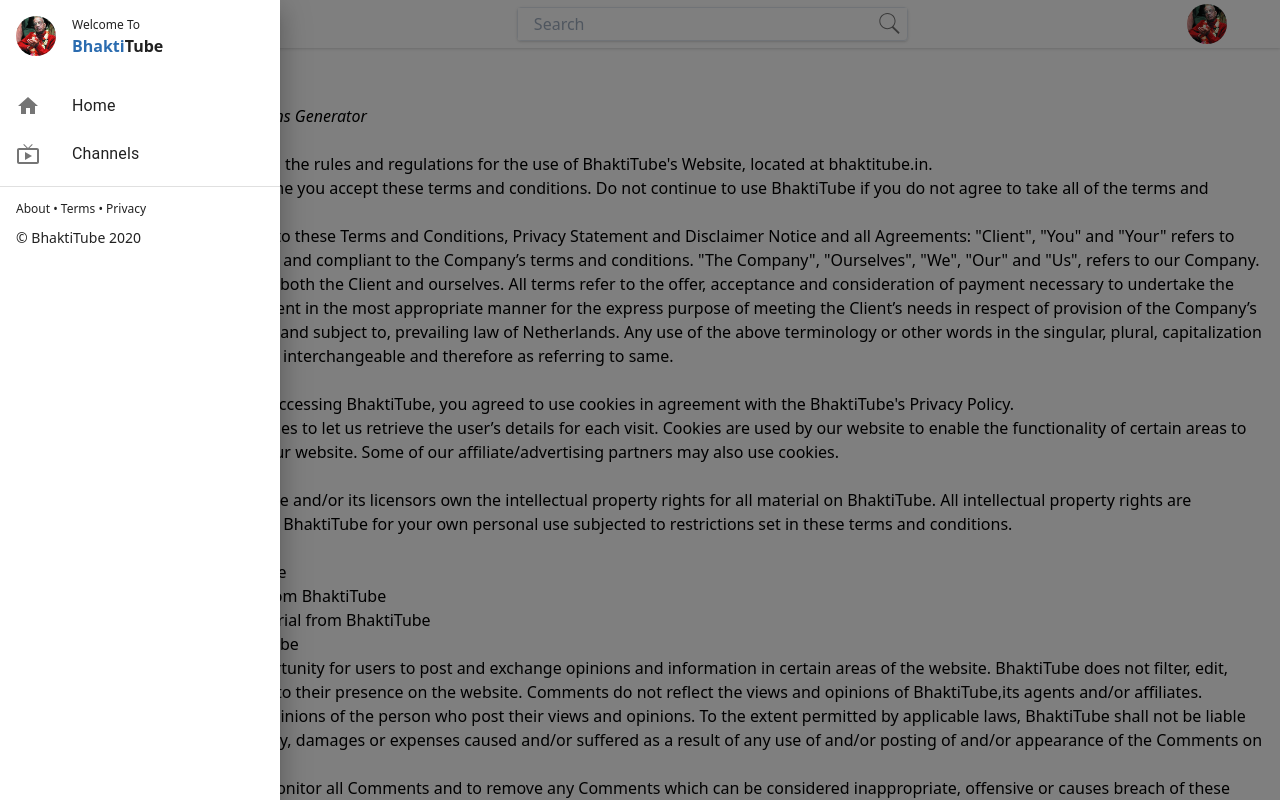
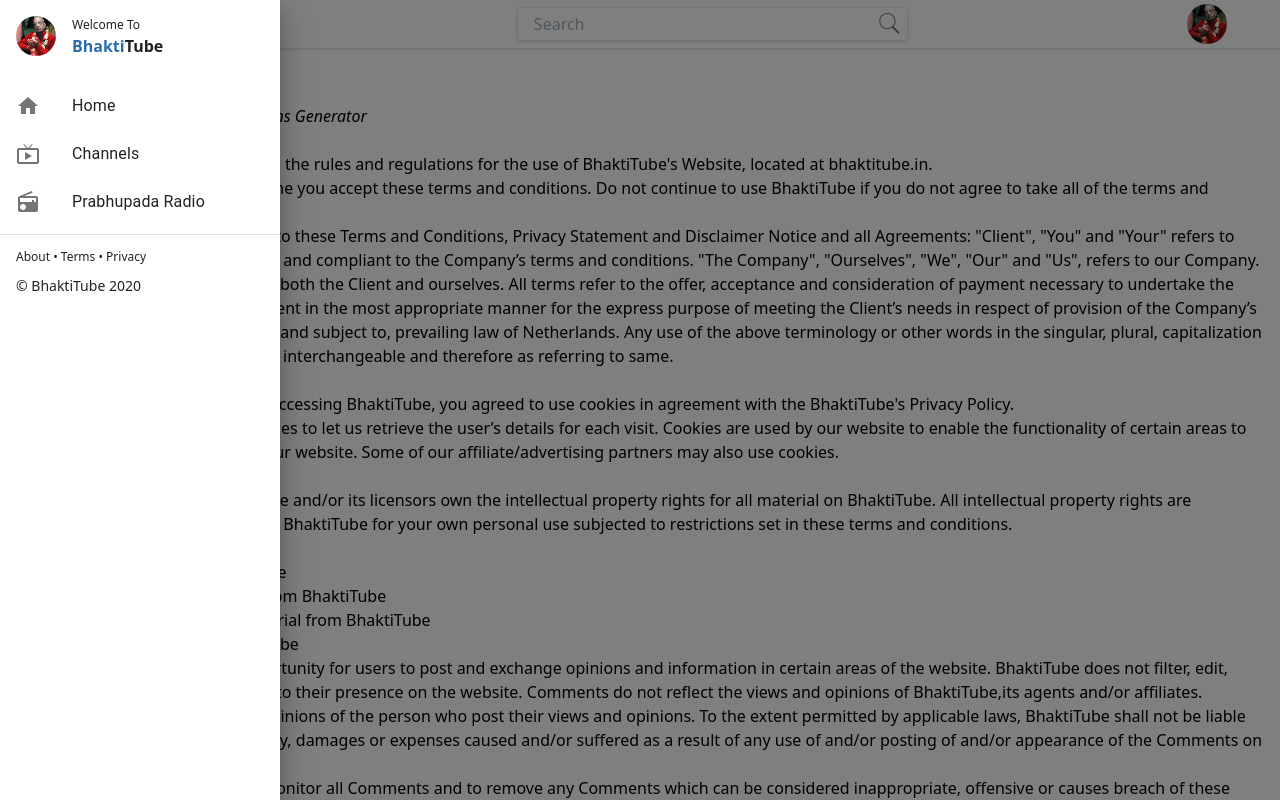
Before and after one commit to shivamsharmabtp/btb-client, a React (Create React App) app: page /terms in a window 1280 px wide. Both pictures are taken after a click on the button 77 px from the left and 24 px from the top of the page. Shown: the top 800 px of the page. Built offline with nearby package versions, Linux system fonts and the light colour scheme.

Commit message:
sp radio

```diff
--- a/package.json
+++ b/package.json
@@ -22,6 +22,7 @@
     "react-container-dimensions": "^1.4.1",
     "react-dom": "^16.13.1",
     "react-facebook": "^8.1.4",
+    "react-infinite-scroll-component": "^5.1.0",
     "react-infinite-scroller": "^1.2.4",
     "react-scripts": "3.4.3",
     "react-youtube": "^7.13.0",
--- a/src/components/SideMenu.jsx
+++ b/src/components/SideMenu.jsx
@@ -8,6 +8,7 @@
 import HomeIcon from '@material-ui/icons/Home';
 import profilePic from './../containers/Images/sp3.webp'
 import LiveTvIcon from '@material-ui/icons/LiveTv';
+import RadioIcon from '@material-ui/icons/Radio';
 
 const useStyles = makeStyles((theme) => ({
   root: {
@@ -49,6 +50,14 @@
             <ListItemText primary="Channels" />
           </a>
         </ListItem>
+        <ListItem button>
+          <ListItemIcon>
+            <RadioIcon />
+          </ListItemIcon>
+          <a href="https://prabhupadaradio.com/">
+            <ListItemText primary="Prabhupada Radio" />
+          </a>
+        </ListItem>
       </List>
       <Divider />
       <List component="nav" aria-label="secondary mailbox folders">
```
Also changed, not shown: 1 other file (tests, documents, lock files or other folders).
